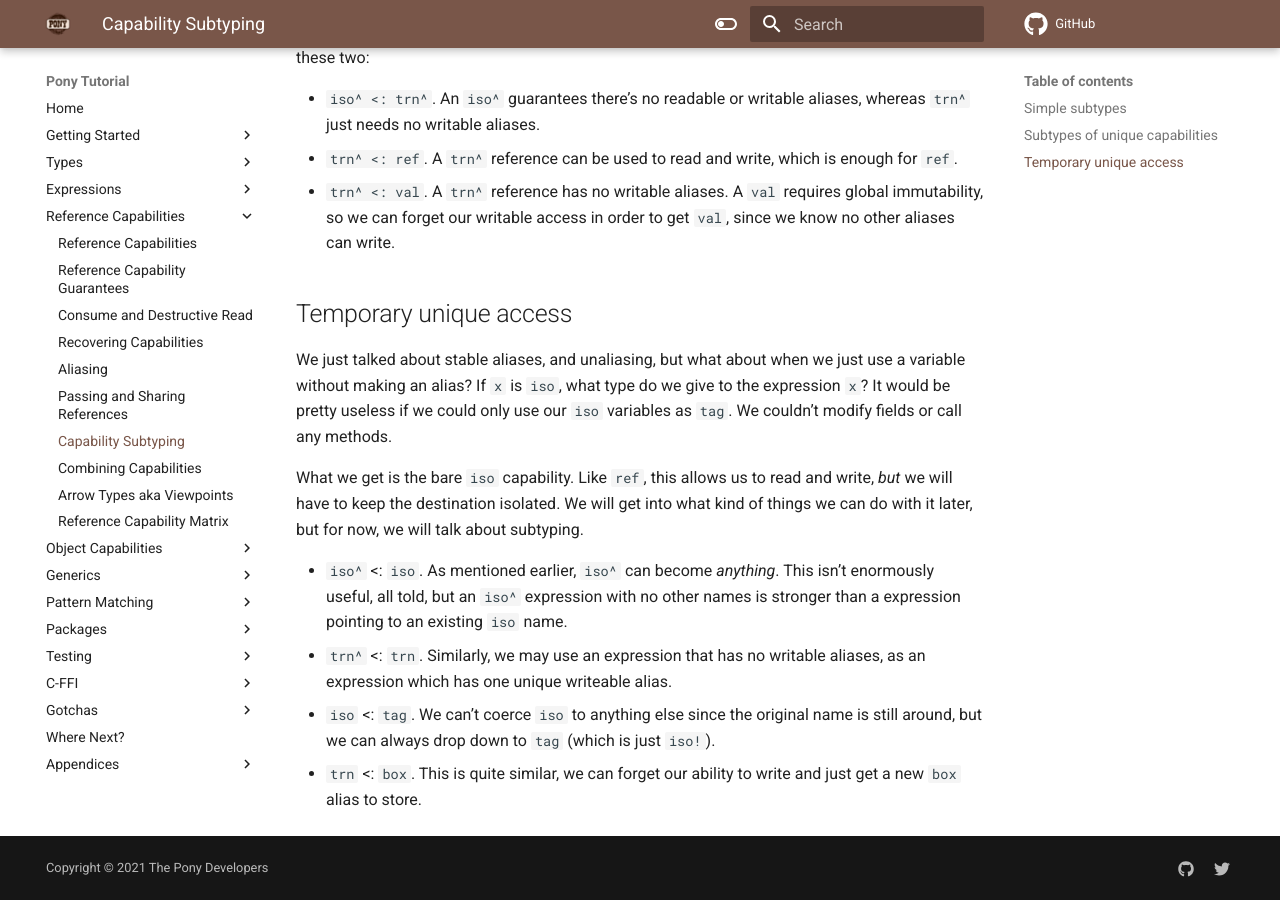
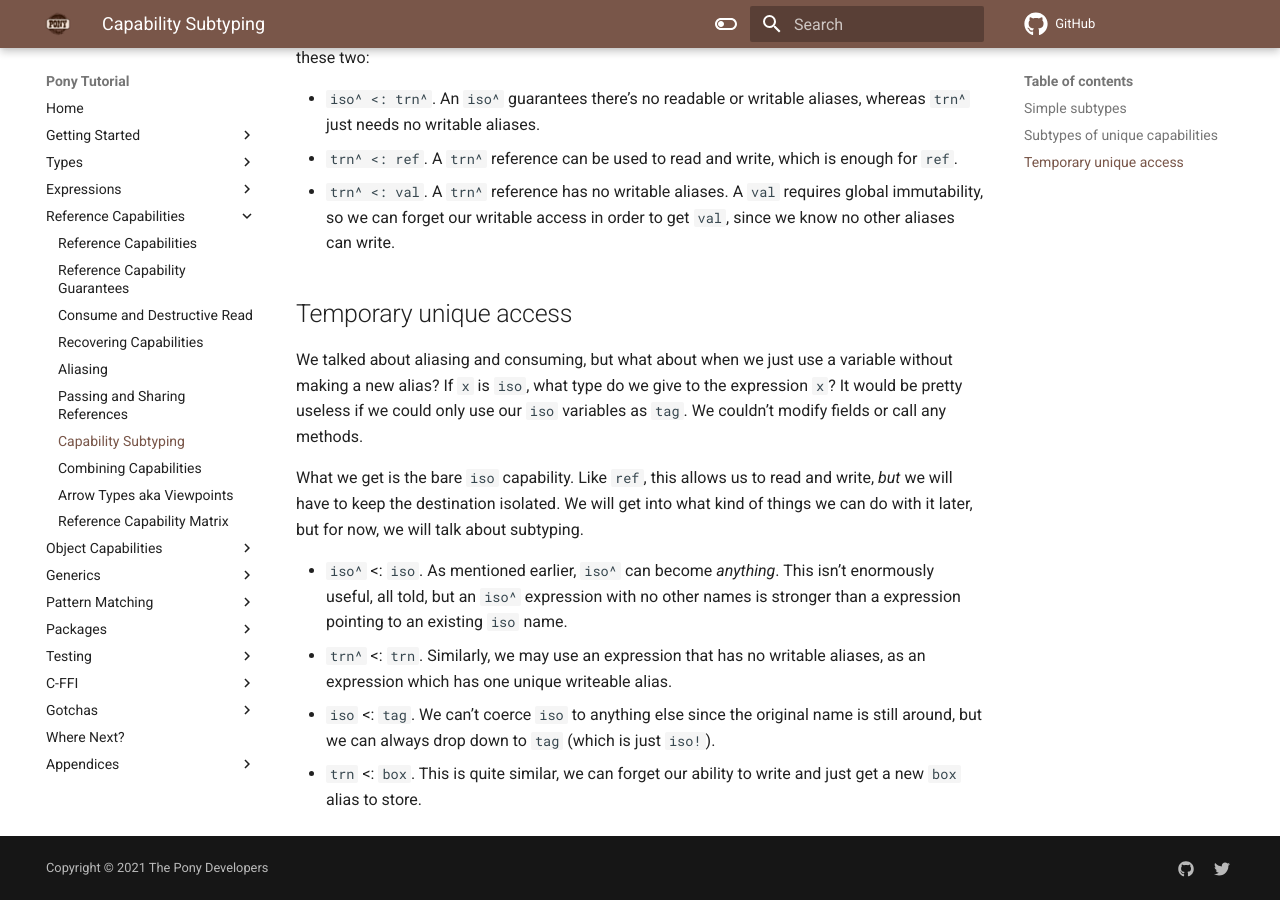
Before and after one commit to ponylang/pony-tutorial, an MkDocs documentation site: the page built from docs/reference-capabilities/capability-subtyping.md, in a window 1280 px wide and 900 px high, scrolled down 1147 px. Built offline with MkDocs 1.6.1 and Material for MkDocs 9.7.7, drawn with Linux system fonts in a browser that asks for light colours; comment, search, counter and statistics services are not loaded.

Commit message:
Avoid usage of the term "stable alias", instead refer to consume/alias

```diff
--- a/docs/reference-capabilities/capability-subtyping.md
+++ b/docs/reference-capabilities/capability-subtyping.md
@@ -33,7 +33,7 @@ Subtyping here is surprisingly simple: `iso^` is a sub-capability of absolutely
 
 ## Temporary unique access
 
-We just talked about stable aliases, and unaliasing, but what about when we just use a variable without making an alias?
+We talked about aliasing and consuming, but what about when we just use a variable without making a new alias?
 If `x` is `iso`, what type do we give to the expression `x`? It would be pretty useless if we could only use our `iso` variables as `tag`. We couldn't modify fields or call any methods.
 
 What we get is the bare `iso` capability. Like `ref`, this allows us to read and write, *but* we will have to keep the destination isolated. We will get into what kind of things we can do with it later, but for now, we will talk about subtyping.
```
